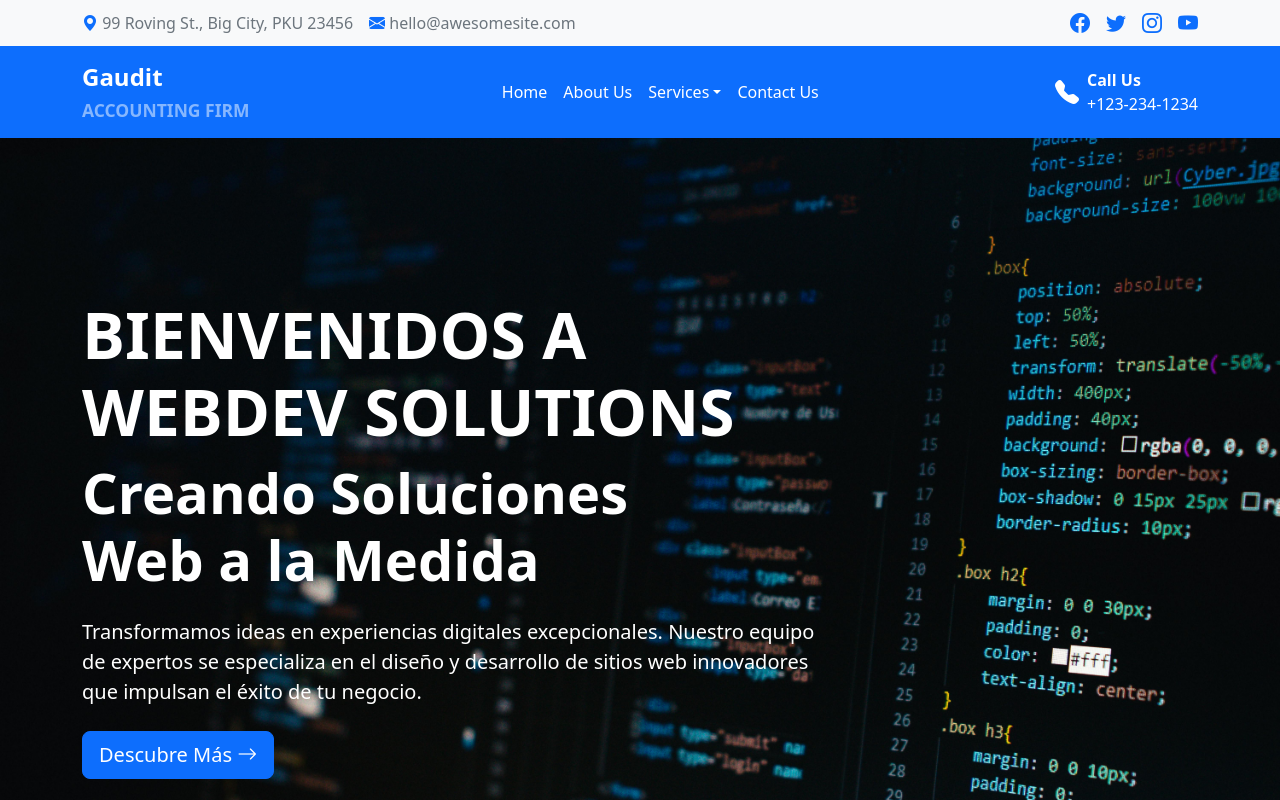
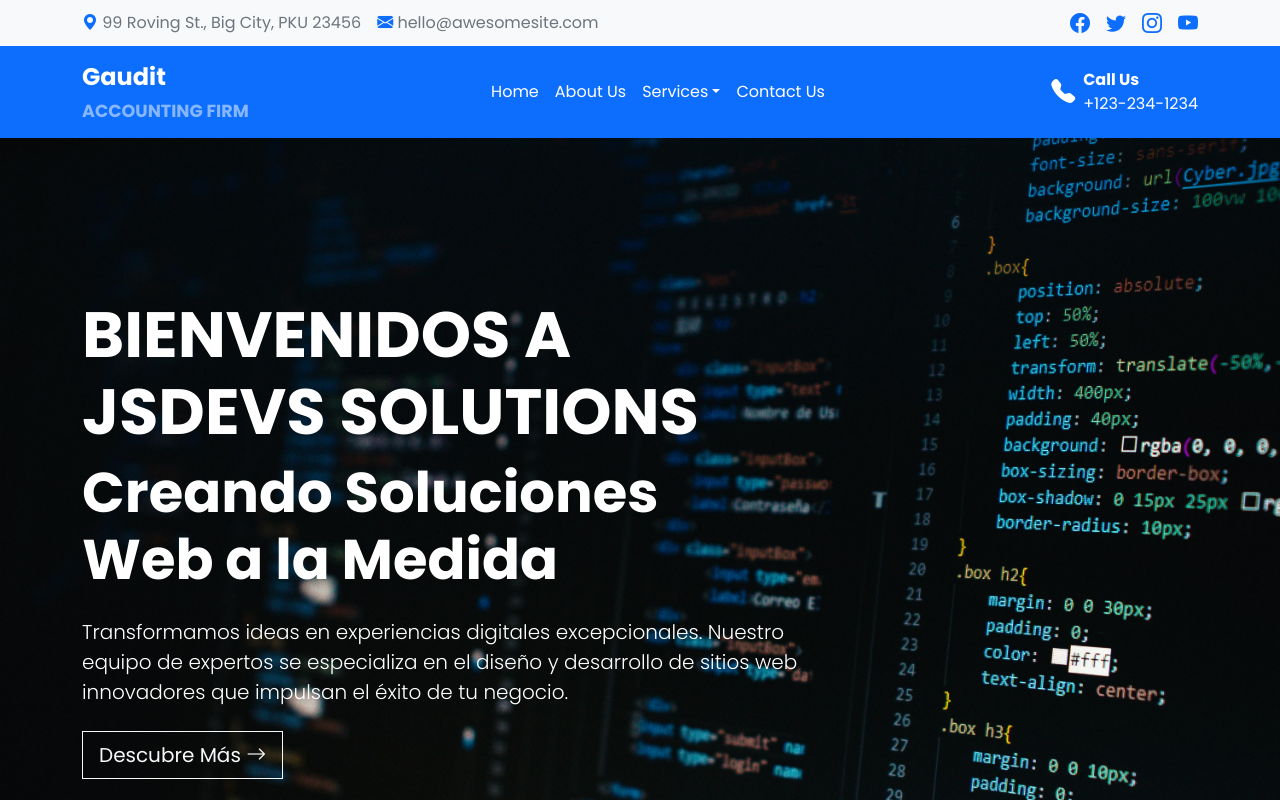
Before and after one commit to axxving/app-jsdevs-axv, a React (Vite) app: page / in a window 1280 px wide. Shown: the top 800 px of the page. Built offline with nearby package versions, Linux system fonts and the light colour scheme.

Commit message:
fix: hero

```diff
--- a/src/components/page/hero/Hero.jsx
+++ b/src/components/page/hero/Hero.jsx
@@ -1,7 +1,10 @@
 import React from 'react';
-import imgHero from '../../../assets/img/img-hero.jpg'
+import imgHero from '../../../assets/img/img-hero.jpg';
 
 export const Hero = () => {
+    const styleHero = {
+        fontFamily: '',
+    };
     return (
         <section
             className="hero-section text-white d-flex align-items-center"
@@ -17,7 +20,7 @@
                     <div className="col-md-8">
                         {/* Texto de bienvenida */}
                         <p className="display-3 text-uppercase fw-bold mb-2">
-                            Bienvenidos a WebDev Solutions
+                            Bienvenidos a JSDEVS Solutions
                         </p>
 
                         {/* Título principal */}
@@ -35,7 +38,10 @@
                         </p>
 
                         {/* Botón */}
-                        <a href="#discover" className="btn btn-primary btn-lg">
+                        <a
+                            href="#discover"
+                            className="btn btn-outline-light btn-lg"
+                        >
                             Descubre Más <i className="bi bi-arrow-right"></i>
                         </a>
                     </div>
--- a/src/index.css
+++ b/src/index.css
@@ -1,5 +1,12 @@
+@import url('https://fonts.googleapis.com/css2?family=Poppins:ital,wght@0,100;0,200;0,300;0,400;0,500;0,600;0,700;0,800;0,900;1,100;1,200;1,300;1,400;1,500;1,600;1,700;1,800;1,900&display=swap');
+
 * {
     padding: 0;
     margin: 0;
     box-sizing: border-box;
+    font-family: "Poppins", serif;
 }
+
+.btn {
+    border-radius: 0px;
+}
```
